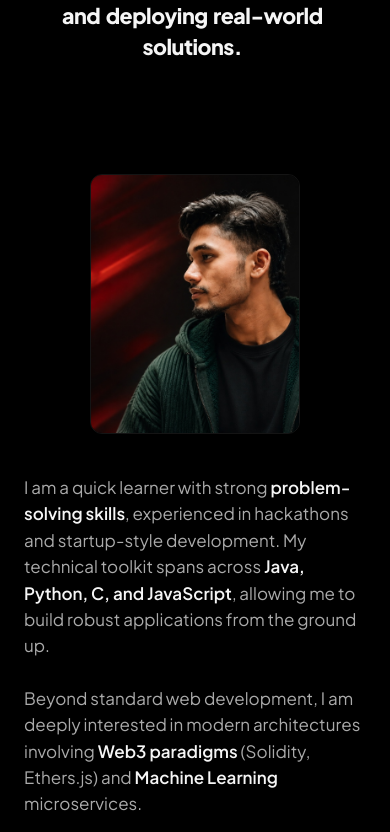
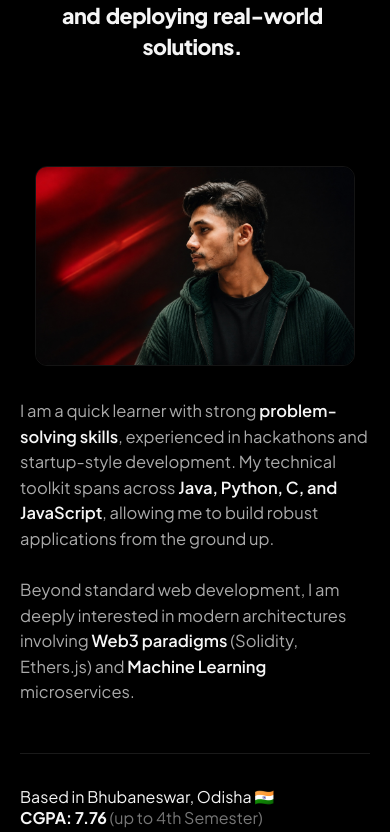
Before and after one commit to Adarshhspeaks/adarsh-portfolio, a React (Vite) app: page / in a window 390 px wide. Shown: the part 952-1784 px from the top of the page. Built offline with nearby package versions, Linux system fonts and the light colour scheme; no server answers; a web font is replaced by a local one.

Commit message:
style: adjust bio portrait to native 16:10 ratio with balanced framing

```diff
--- a/src/index.css
+++ b/src/index.css
@@ -235,23 +235,25 @@ a {
 
 .bio-grid {
   display: grid;
-  grid-template-columns: 1fr 1.2fr;
-  gap: 5rem;
-  max-width: 1000px;
+  grid-template-columns: 1fr 1.15fr;
+  gap: 4.5rem;
+  max-width: 1100px;
+  width: 100%;
   align-items: center;
 }
 
 .bio-image {
   width: 100%;
-  max-width: 380px;
-  max-height: 460px;
-  aspect-ratio: 4 / 5;
+  max-width: 480px;
+  height: auto;
+  aspect-ratio: 16 / 10;
   object-fit: cover;
-  object-position: center 20%;
+  object-position: center;
   border-radius: 16px;
-  box-shadow: 0 20px 40px -15px rgba(0, 0, 0, 0.7);
+  box-shadow: 0 20px 45px -15px rgba(0, 0, 0, 0.75);
   border: 1px solid rgba(255, 255, 255, 0.08);
-  justify-self: center;
+  display: block;
+  margin: 0 auto;
 }
 
 .bio-content {
@@ -1068,18 +1070,18 @@ a {
     grid-template-columns: 1fr;
     gap: 3rem;
     justify-items: center;
-    max-width: 550px;
+    max-width: 580px;
     margin: 0 auto;
   }
 
   .bio-image {
     width: 100%;
-    max-width: 300px;
-    max-height: 380px;
-    aspect-ratio: 4 / 5;
+    max-width: 420px;
+    height: auto;
+    aspect-ratio: 16 / 10;
     margin: 0 auto;
     border-radius: 14px;
-    object-position: center 20%;
+    object-position: center;
   }
 
   .expertise-item,
@@ -1311,23 +1313,23 @@ a {
   }
 
   .secondary-portrait-section {
-    padding: 4rem 1.5rem;
+    padding: 3.5rem 1.25rem;
   }
 
   .bio-grid {
-    gap: 2.5rem;
+    gap: 2rem;
     text-align: left;
     max-width: 100%;
   }
 
   .bio-image {
     width: 100%;
-    max-width: 250px;
-    max-height: 310px;
-    aspect-ratio: 4 / 5;
+    max-width: 360px;
+    height: auto;
+    aspect-ratio: 16 / 10;
     border-radius: 14px;
     margin: 0 auto;
-    object-position: center 20%;
+    object-position: center;
   }
 
   .about-section {
@@ -1488,14 +1490,15 @@ a {
 
 @media (max-width: 480px) {
   .bio-image {
-    max-width: 210px;
-    max-height: 260px;
-    aspect-ratio: 4 / 5;
+    width: 100%;
+    max-width: 320px;
+    height: auto;
+    aspect-ratio: 16 / 10;
     border-radius: 12px;
   }
 
   .bio-content {
-    font-size: 17px;
+    font-size: 16.5px;
     line-height: 1.55;
   }
 }
```
